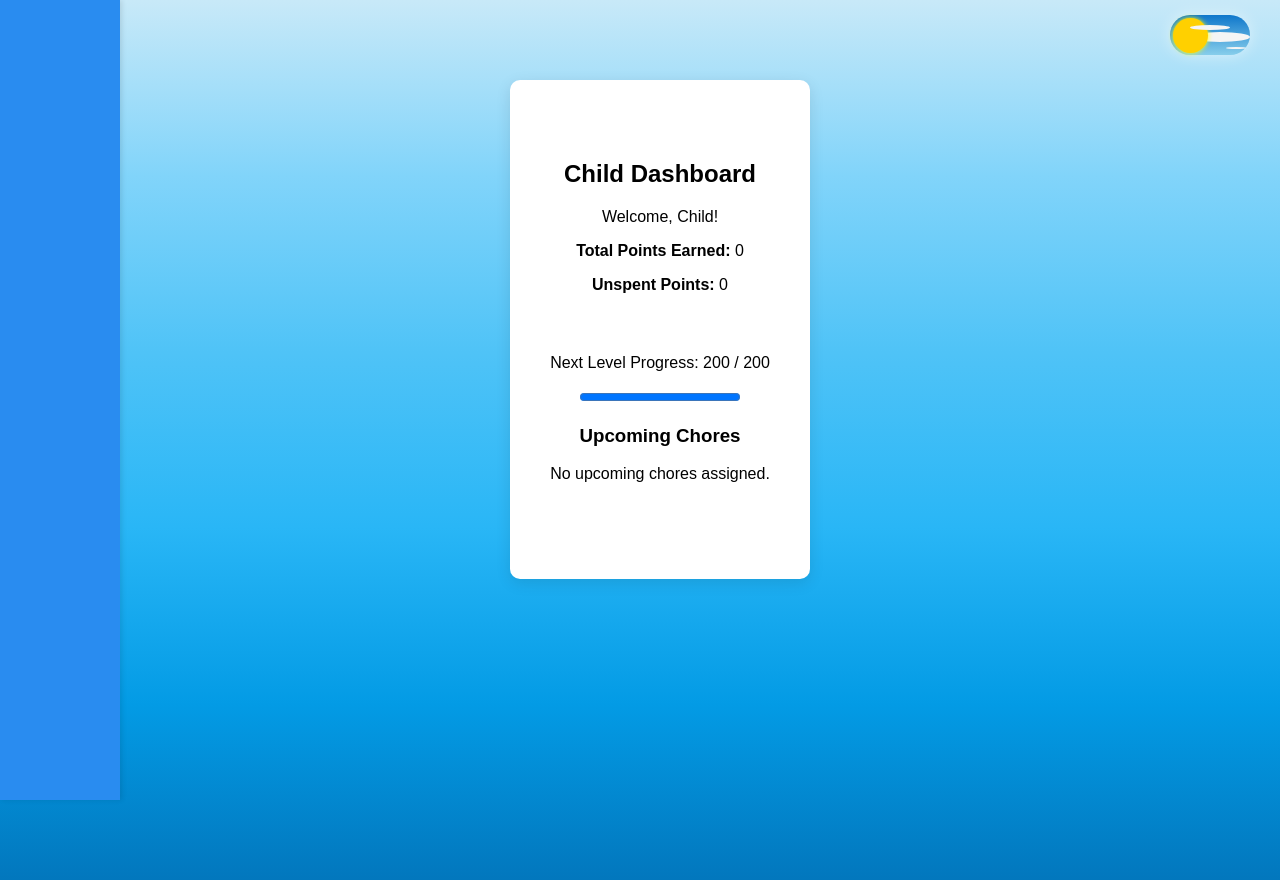
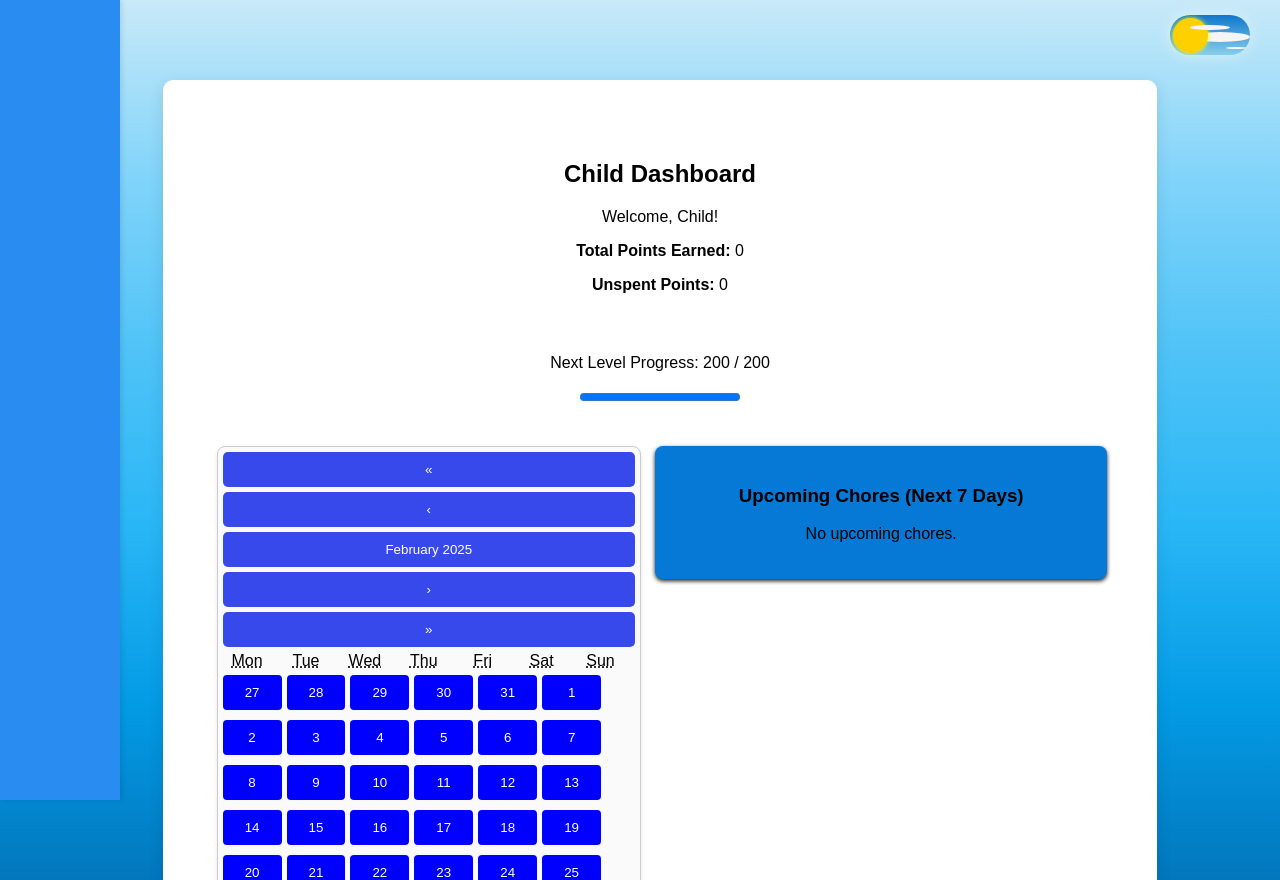
Before and after one commit to YLuin-Nie/SameTeamApp, a React (Create React App) app: page /child-dashboard in a window 1280 px wide. Built offline with nearby package versions, Linux system fonts and the light colour scheme.

Commit message:
Updated ChildDashboard to mirror ParentDashboard task section with calendar integration

```diff
--- a/src/App.css
+++ b/src/App.css
@@ -96,7 +96,6 @@ body.dark-mode .App {
   width: 100%; /* Adjust width as needed */
   max-width: 1200px; /* Set a maximum width */
   padding: 20px;
-
 }
 .calendar-section {
   flex: 1;
@@ -499,6 +498,77 @@ body.dark-mode .modal-content button:hover {
 body.dark-mode .logo img {
   filter: drop-shadow(0 0 40px rgba(255, 255, 255, 1)); /* Maximum glow effect */
 }
+.password-container {
+  position: relative;
+  display: flex;
+  align-items: center;
+}
+
+.password-container input {
+  flex: 1;
+}
+
+.eye-icon {
+  color:#280137;
+  position: absolute;
+  right: 20px;
+  cursor: pointer;
+}
+/* File Name: signup.css */
+
+.signup-container .header {
+  display: flex;
+  align-items: center;
+  justify-content: center;
+  position: relative;
+  margin-bottom: 20px;
+}
+
+.back-arrow {
+  position: absolute;
+  left: 0;
+  cursor: pointer;
+  font-size: 24px;
+  color: #007bff;
+}
+
+.back-arrow:hover {
+  color: #0056b3;
+}
+
+.dark-mode .back-arrow {
+  color: #9014ca;
+}
+
+.dark-mode .back-arrow:hover {
+  color: #a20eb0;
+}
+.role-btn {
+  margin: 5px;
+  padding: 10px 20px;
+  font-size: 16px;
+  border: 2px solid #007bff; /* Border color */
+  color: #007bff; /* Same as border color */
+  background-color: white;
+  cursor: pointer;
+  transition: 0.3s;
+  border-radius: 5px;
+}
+.role-btn:hover {
+  background-color: #007bff;
+  color: white;
+}
+
+.role-btn.selected {
+  background-color: #007bff;
+  color: white;
+}
+.dark-mode .role-btn.selected {
+  background-color: #ff0080;
+  color: white;
+}
+
+
 
 .chore-list-item {
   display: flex;
--- a/src/components/pages/ChildDashboard.js
+++ b/src/components/pages/ChildDashboard.js
@@ -3,15 +3,21 @@
 import React, { useState, useEffect } from 'react';
 import { getCurrentUser, getUserPoints, getTotalPoints, getUserLevelFromStorage, getChores } from "../utils/localStorageUtils";
 import { useNavigate } from 'react-router-dom';
+import Calendar from 'react-calendar';
 
 function ChildDashboard() {
-    const [chores, setChores] = useState([]);
+    const [selectedDate, setSelectedDate] = useState(null);
+    const [displayAllTasks, setDisplayAllTasks] = useState(true);
+    const [tasksForSelectedDate, setTasksForSelectedDate] = useState([]);
+    const [tasksForNext7Days, setTasksForNext7Days] = useState([]);
     const [points, setPoints] = useState(0);
     const [totalPoints, setTotalPoints] = useState(0);
     const [level, setLevel] = useState({});
     const [nextLevelThreshold, setNextLevelThreshold] = useState(0);
     const currentUser = getCurrentUser();
     const navigate = useNavigate();
+
+    const chores = getChores();
 
     useEffect(() => {
         if (currentUser) {
@@ -34,16 +40,57 @@ function ChildDashboard() {
 
             const nextLevel = levels.find(l => totalEarned < l.max);
             setNextLevelThreshold(nextLevel ? nextLevel.max : 1000);
-
-            // Get upcoming chores assigned to the current child
-            const storedChores = getChores();
-            const userChores = storedChores
-                .filter(chore => chore.assignedTo === currentUser.username && !chore.completed)
-                .sort((a, b) => new Date(a.date) - new Date(b.date)); // ✅ Sort by date
-
-            setChores(userChores);
         }
     }, [currentUser]);
+
+    useEffect(() => {
+        if (currentUser) {
+            const today = new Date();
+            today.setHours(0, 0, 0, 0);
+
+            const next7Days = [];
+            for (let i = 0; i < 7; i++) {
+                const date = new Date(today);
+                date.setDate(today.getDate() + i);
+                next7Days.push(date.toISOString().split('T')[0]);
+            }
+
+            const upcomingChores = chores.filter(chore => {
+                if (!chore.date || chore.completed || chore.assignedTo !== currentUser.username) return false;
+
+                const choreDate = new Date(chore.date);
+                choreDate.setHours(0, 0, 0, 0);
+
+                if (isNaN(choreDate.getTime())) return false;
+
+                return next7Days.includes(choreDate.toISOString().split('T')[0]);
+            });
+
+            // ✅ Sort chores by date in ascending order
+            upcomingChores.sort((a, b) => new Date(a.date) - new Date(b.date));
+
+            setTasksForNext7Days(upcomingChores);
+        }
+    }, [chores, currentUser]);
+
+    const handleDateSelect = (date) => {
+        setSelectedDate(date);
+        setDisplayAllTasks(false);
+
+        const selectedChores = chores.filter(chore => {
+            if (!chore.date || chore.assignedTo !== currentUser.username) return false;
+
+            const choreDate = new Date(chore.date);
+            choreDate.setHours(0, 0, 0, 0);
+
+            return choreDate.toISOString().split('T')[0] === date.toISOString().split('T')[0];
+        });
+
+        // ✅ Sort selected chores by date in ascending order
+        selectedChores.sort((a, b) => new Date(a.date) - new Date(b.date));
+
+        setTasksForSelectedDate(selectedChores);
+    };
 
     return (
         <div className="dashboard child-dashboard">
@@ -61,21 +108,53 @@ function ChildDashboard() {
             <p>Next Level Progress: {totalPoints - (nextLevelThreshold - 200)} / 200</p>
             <progress value={totalPoints - (nextLevelThreshold - 200)} max="200"></progress>
 
-            <div className="content">
-                <h3>Upcoming Chores</h3>
-                {chores.length === 0 ? (
-                    <p>No upcoming chores assigned.</p>
+            {/* Calendar and Tasks Section - Mirroring Parent Dashboard */}
+            <div className="calendar-tasks-container">
+                <div className="calendar-section">
+                    <Calendar onChange={handleDateSelect} value={selectedDate} />
+                </div>
+
+                <div className="tasks-section">
+                    {displayAllTasks ? (
+                        <>
+                            <h3>Upcoming Chores (Next 7 Days)</h3>
+                            {tasksForNext7Days.length === 0 ? (
+                                <p>No upcoming chores.</p>
                             ) : (
                                 <ul>
-                        {chores.map(chore => (
-                            <li key={chore.id}>
-                                <span><strong>{chore.text}</strong></span> <br />
-                                <small>Due: {new Date(chore.date).toDateString()}</small> <br />
-                                <span>Points: {chore.points} pts</span>
+                                    {tasksForNext7Days.map(task => (
+                                        <li key={task.id}>
+                                            <span style={{ fontWeight: "bold" }}>{task.text}</span>
+                                            <br />
+                                            <small>Due: {new Date(task.date).toDateString()}</small>
+                                            <br />
+                                            <span>Points: {task.points} pts</span>
                                         </li>
                                     ))}
                                 </ul>
                             )}
+                        </>
+                    ) : (
+                        <>
+                            <h3>Chores for {selectedDate ? selectedDate.toDateString() : ''}</h3>
+                            {tasksForSelectedDate.length === 0 ? (
+                                <p>No chores for this date.</p>
+                            ) : (
+                                <ul>
+                                    {tasksForSelectedDate.map(task => (
+                                        <li key={task.id}>
+                                            {task.text}
+                                            <br />
+                                            <small>Due: {new Date(task.date).toDateString()}</small>
+                                            <br />
+                                            <span>Points: {task.points} pts</span>
+                                        </li>
+                                    ))}
+                                </ul>
+                            )}
+                        </>
+                    )}
+                </div>
             </div>
         </div>
     );
```
Lines whose indentation alone changed are shown as unchanged.
